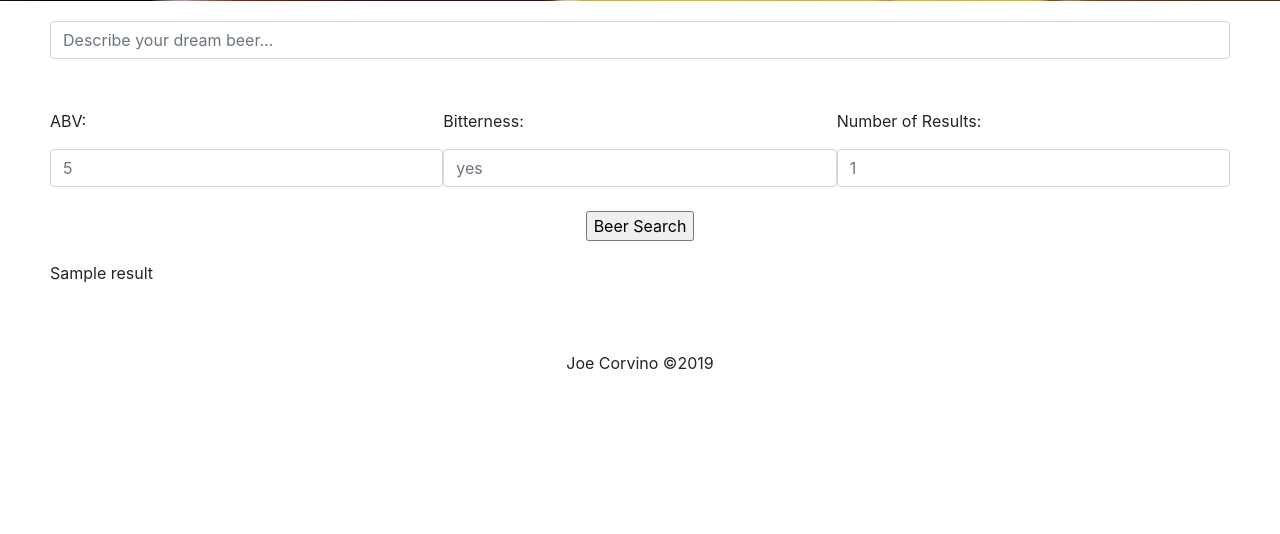
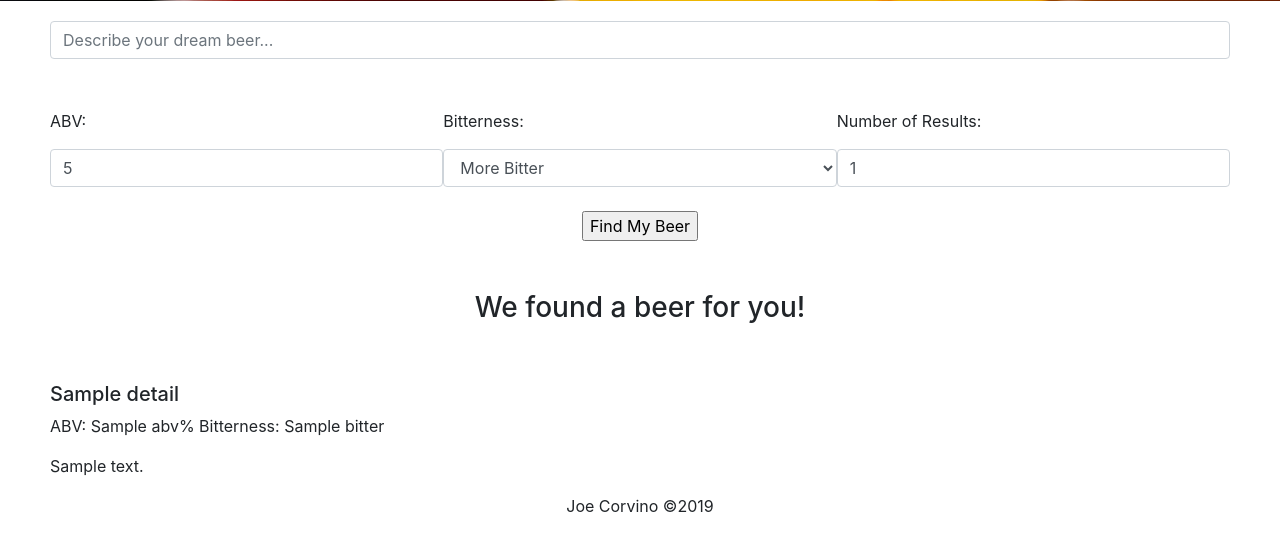
Before and after one commit to jcorvino/beer_flask_app, a Flask app: template templates/index.html in a window 1280 px wide. Shown: the part 572-1106 px from the top of the page. Before the commit the page ends 941 px from the top, so only its background shows below. Run offline with Flask 2, Linux system fonts and the light colour scheme; the template is opened without the code that fills it: most values are stand-ins (such as "Sample title", 1, 10 or a date in 2020); parts of the project's set-up code (start-up, migrations or seed data) failed here and were passed over; some libraries are stand-ins or nearby versions.

Commit message:
Added results. Form entries now stay after submission. Improved styling.

```diff
--- a/app.py
+++ b/app.py
@@ -1,6 +1,6 @@
 from flask import Flask, render_template, request
 import json
-from beer import closest_beer
+from beer import closest_beer, beer_details
 
 
 app = Flask(__name__)
@@ -14,7 +14,7 @@ def index():
 @app.route('/', methods=['POST'])
 def beers_post():
     # Get text
-    text = request.form['text']
+    text = request.form['text'][0:255]  # max length of 255 chars
 
     # Get abv and sanitize
     abv = request.form['abv']
@@ -25,6 +25,8 @@ def beers_post():
 
     # Get bitter
     bitter = request.form['bitter']
+    if bitter not in ('yes', 'no'):
+        bitter = 'no'
 
     # Get neighbors and sanitize
     neighbors = request.form['neighbors']
@@ -37,10 +39,10 @@ def beers_post():
     user_input = json.dumps({"abv": abv, "text": text, "bitter": bitter, "neighbors": neighbors})
     best_beers = closest_beer(user_input)
 
+    # compile results
     beer_ids = json.loads(best_beers)['beer_id']
-
-
-    return render_template('index.html', results=beer_ids)
+    details = beer_details(beer_ids)
+    return render_template('index.html', results=beer_ids, details=details)
 
 
 if __name__ == "__main__":
--- a/static/css/style.css
+++ b/static/css/style.css
@@ -5,6 +5,16 @@
     }
 
     .filters {
+        margin: 50px;
+        margin-top: 0px;
+        margin-bottom: 0px;
+    }
+
+    .results {
+        margin: 50px;
+    }
+
+    .beer-info {
         margin: 50px;
         margin-top: 0px;
         margin-bottom: 0px;
@@ -18,6 +28,16 @@
     }
 
     .filters {
+        margin: 35px;
+        margin-top: 0px;
+        margin-bottom: 0px;
+    }
+
+    .results {
+        margin: 35px;
+    }
+
+    .beer-info {
         margin: 35px;
         margin-top: 0px;
         margin-bottom: 0px;
@@ -36,6 +56,15 @@
         margin-bottom: 0px;
     }
 
+    .results {
+        margin: 25px;
+    }
+
+    .beer-info {
+        margin: 25px;
+        margin-top: 0px;
+        margin-bottom: 0px;
+    }
 }
 
 #search {
--- a/templates/index.html
+++ b/templates/index.html
@@ -15,7 +15,7 @@
   <!-- search bar -->
   <div class="row search">
     <div class="active-cyan-12" id="search">
-      <input class="form-control" type="text" placeholder="Describe your dream beer..." name="text">
+      <input class="form-control" type="text" placeholder="Describe your dream beer..." value="{{ request.form['text']}}" name="text" pattern=".{,255}" required title="255 characters maximum">
     </div>
   </div>
 
@@ -26,7 +26,7 @@
        <p>ABV:</p>
       </div>
       <div class="row active-cyan-4 mb-4">
-        <input class="form-control" type="number" placeholder="5" name="abv" id="abv">
+        <input class="form-control" type="number" value="{{ request.form['abv'] or 5 }}" name="abv" id="abv" min="0" max="50">
       </div>
     </div>
 
@@ -35,7 +35,15 @@
         <p>Bitterness:</p>
       </div>
       <div class="row active-cyan-4 mb-4">
-        <input class="form-control" type="text" placeholder="yes" name="bitter" id="bitter">
+        <select class="form-control" name="bitter" id="bitter">
+          {% if request.form['bitter'] == 'no' %}
+            <option value="yes">More Bitter</option>
+            <option value="no" selected>Less Bitter</option>
+          {% else %}
+            <option value="yes" selected>More Bitter</option>
+            <option value="no">Less Bitter</option>
+          {% endif %}
+        </select>
       </div>
     </div>
 
@@ -44,7 +52,7 @@
         <p>Number of Results:</p>
       </div>
       <div class="row active-cyan-4 mb-4">
-        <input class="form-control" type="number" placeholder="1" name="neighbors" id="neighbors">
+        <input class="form-control" type="number" value="{{ request.form['neighbors'] or 1 }}" name="neighbors" id="neighbors" min="1" max="10">
       </div>
     </div>
   </div>
@@ -52,7 +60,7 @@
   <!-- submit button -->
   <div class="row">
     <div class="col-md-12 p-0">
-      <input type="submit" value="Beer Search" id="submit">
+      <input type="submit" value="Find My Beer" id="submit">
     </div>
   </div>
 </form>
@@ -62,9 +70,24 @@
 {% block results %}
   <!-- results -->
   {% if results %}
+    <div class="row results">
+      <div class="col-md-12">
+        {% if results|length > 1 %}
+          <h3>We found {{results|length}} beers for you!</h3>
+        {% else %}
+          <h3>We found a beer for you!</h3>
+        {% endif %}
+      </div>
+    </div>
     {% for result in results %}
-    <div class="row search">
-      <p>{{result}}</p>
+    <div class="row beer-info">
+      <h5>{{details[result]['beer_name']}}</h5>
+    </div>
+    <div class="row beer-info">
+      <p>ABV: {{details[result]['abv']}}% Bitterness: {{details[result]['bitter']}}</p>
+    </div>
+    <div class="row beer-info">
+      <p>{{details[result]['text']}}</p>
     </div>
     {% endfor %}
   {% endif %}
```
Also changed, not shown: beer.py (+34 -6 lines).
